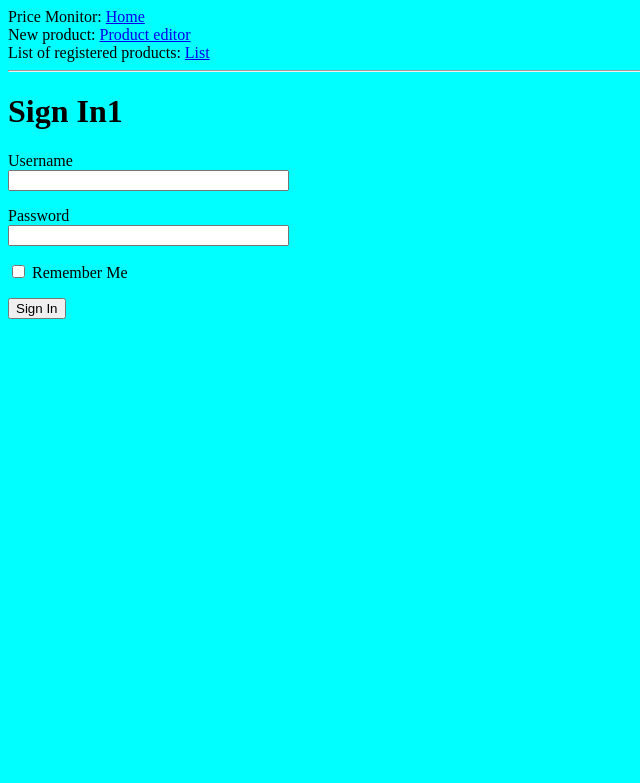
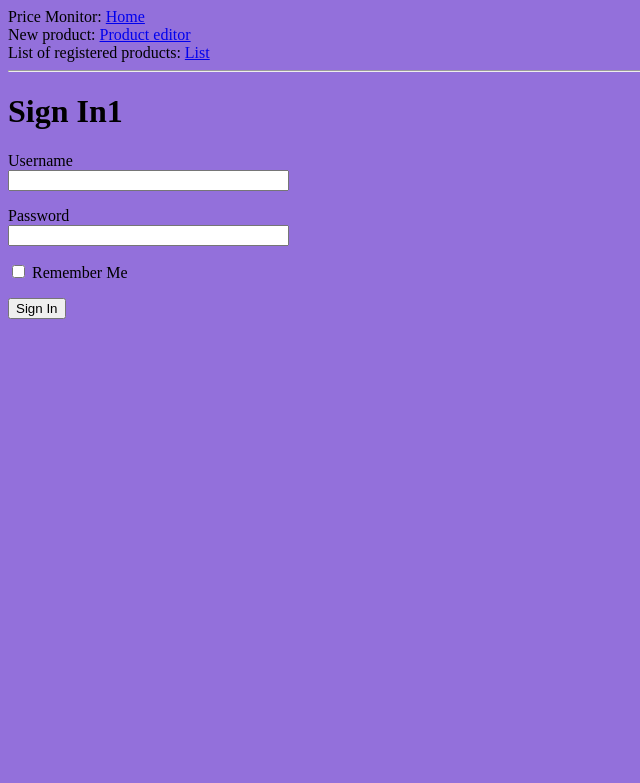
Before and after one commit to dkage/price_monitor, a Flask app: page /login in a window 1280 px wide. Shown: the top 783 px of the page, without its empty margins (0-640 px from the left). Run offline with Flask 2, Linux system fonts and the light colour scheme.

Commit message:
Add button class to css, change bg color

```diff
--- a/app/static/style.css
+++ b/app/static/style.css
@@ -1,3 +1,3 @@
 body {
-    background: aqua;
+    background: mediumpurple;
 }
--- a/app/templates/base.html
+++ b/app/templates/base.html
@@ -9,9 +9,9 @@
 </head>
 <body>
 <div id="menu">
-    <div>Price Monitor: <a href="/index">Home</a></div>
-    <div>New product: <a href="/product_editor">Product editor</a></div>
-    <div>List of registered products: <a href="/product_list">List</a></div>
+    <div class="button">Price Monitor: <a href="/index">Home</a></div>
+    <div class="button">New product: <a href="/product_editor">Product editor</a></div>
+    <div class="button">List of registered products: <a href="/product_list">List</a></div>
 </div>
 
 <hr>
```
